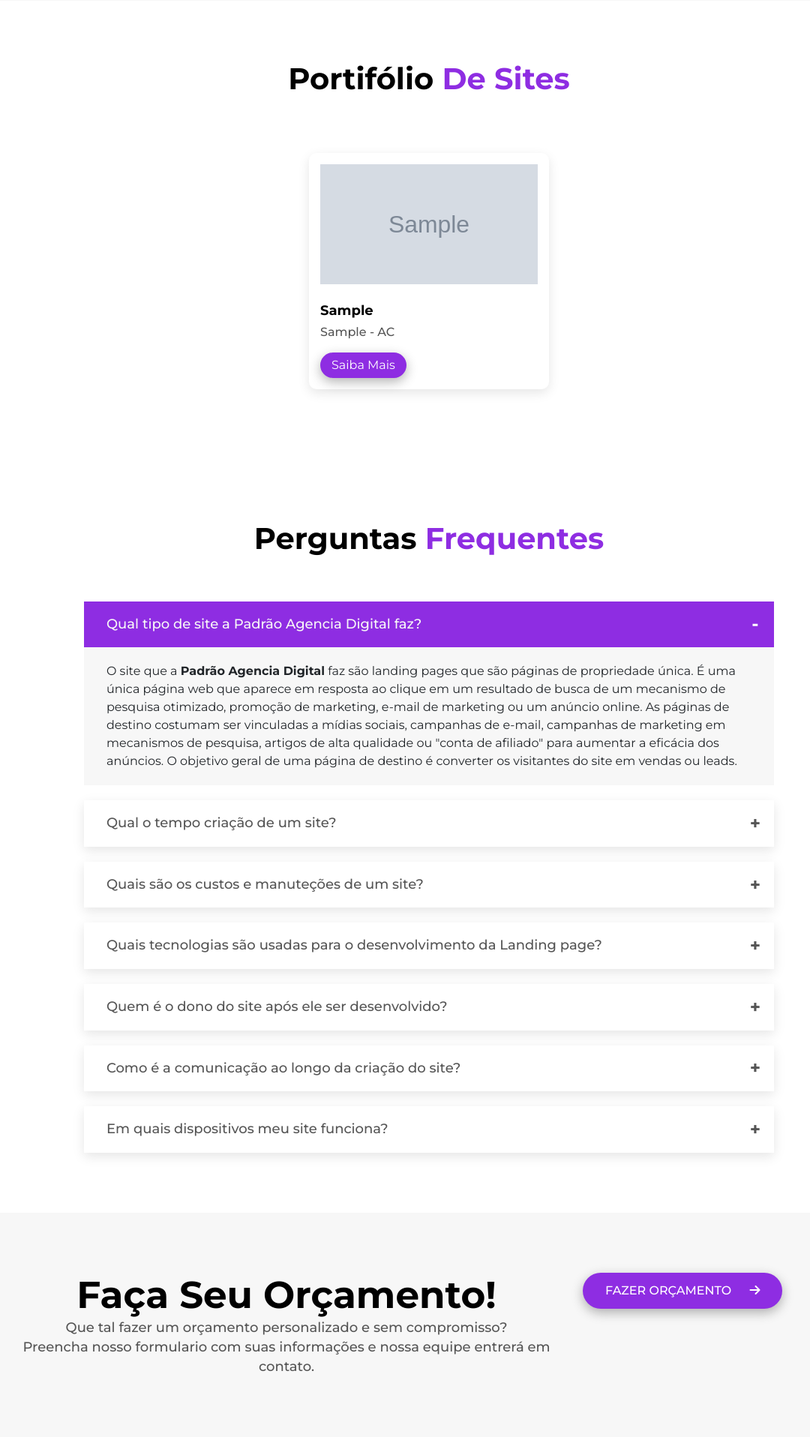
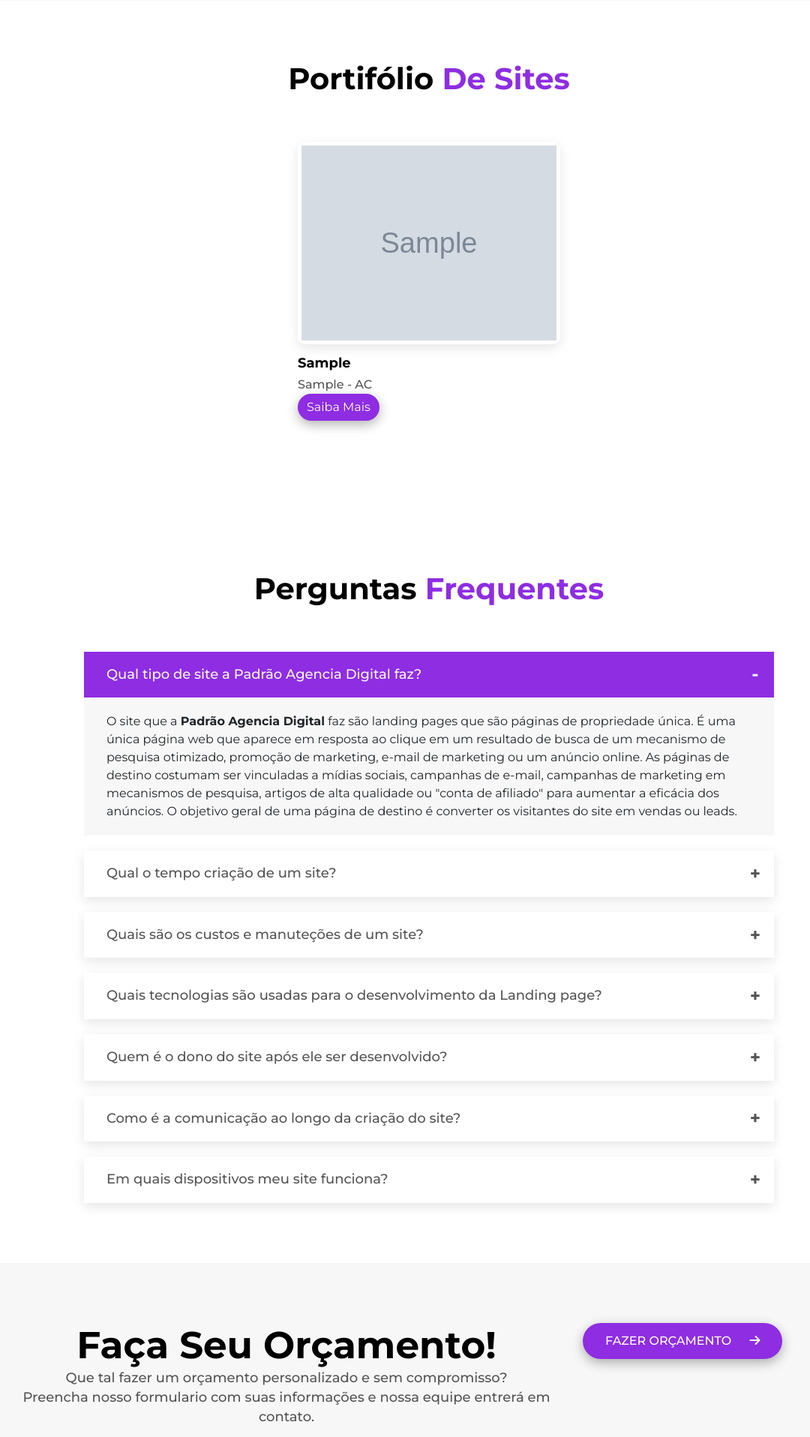
Before and after one commit to luanaAlm/service_page, a Django app: page / in a window 1280 px wide. Shown: the part 3015-4931 px from the top of the page at 75% size, without its empty margins (68-1148 px from the left). Run offline with Django 3.2, Linux system fonts and the light colour scheme; tables that the repository leaves empty hold one stand-in row (values such as "Sample post"); grey boxes marked "Sample" are stand-in pictures; some libraries are stand-ins or nearby versions.

Commit message:
portfolio

```diff
--- a/core/templates/index.html
+++ b/core/templates/index.html
@@ -29,7 +29,6 @@
     </div>
 </section>
 <!-- Fim Home -->
-
 <!-- Inicio nossos Clientes -->
 <section class="clientes section-padding">
     <div class="container">
@@ -264,12 +263,14 @@
                 </div>
             </div>
         </div>
-        <div class="row justify-content-center" data-aos="fade-up">
+        <div class="row justify-content-center">
             {% for i in port %}
-            <div class="col-lg-4 col-md-6">
-                <div class="portfolio">
+            <div class="col-lg-4 col-md-6" >
+                <div class="portfolio portfolio-padding" data-aos="fade-up">
                     <div class="portfolio-item">
-                        <img class="img-fluid" src="{{i.image.url}}" alt="portfolio">
+                        <img  src="{{i.image.url}}" alt="portfolio">
+                    </div>
+                    <div class="portfolio-item-text">
                         <h3>{{i.empresa}}</h3>
                         <span>{{i.cidade}} - {{i.estado}}</span>
                         <a href="{{i.link}}" target="_blank" class="btn btn-portfolio">Saiba Mais</a>
--- a/static/css/style.css
+++ b/static/css/style.css
@@ -467,39 +467,42 @@ ul {
 # portfolio
 --------------------------------------------------------------*/
 .portfolio-item {
-  margin: 15px;
-  padding: 15px;
+  /* margin: 10px; */
+  padding: 5px;
   border-radius: 10px;
   box-shadow: var(--shadow-black-100);
 }
-.portfolio-item h3 {
-  padding-top: 10px;
+.portfolio-padding {
+  padding-bottom: 40px;
+}
+.portfolio-item img {
+  width: 560px;
+  height: 260px;
+  object-fit: cover;
+}
+.portfolio-item-text h3 {
+  /* padding-top: 10px; */
   font-size: 18px;
   color: var(--block-900);
   font-weight: 700;
   margin: 15px 0 5px;
   text-transform: capitalize;
 }
-
-.portfolio-item span {
-  padding-bottom: 15px;
+.portfolio-item-text span {
+  /* padding-bottom: 15px; */
   display: block;
   font-size: 16px;
   font-weight: 500;
   color: var(--block-400);
   text-transform: capitalize;
 }
-.portfolio-item img {
-  width: 360px;
-  height: 160px;
-  object-fit: cover;
-}
-.portfolio-item a {
+
+.portfolio-item-text a {
   text-decoration: none;
 }
 .btn-portfolio {
   background-color: var(--main-color);
-  padding: 5px 15px;
+  /* padding: 5px 5px; */
   border: none;
   border-radius: 30px;
   color: #ffffff;
```
